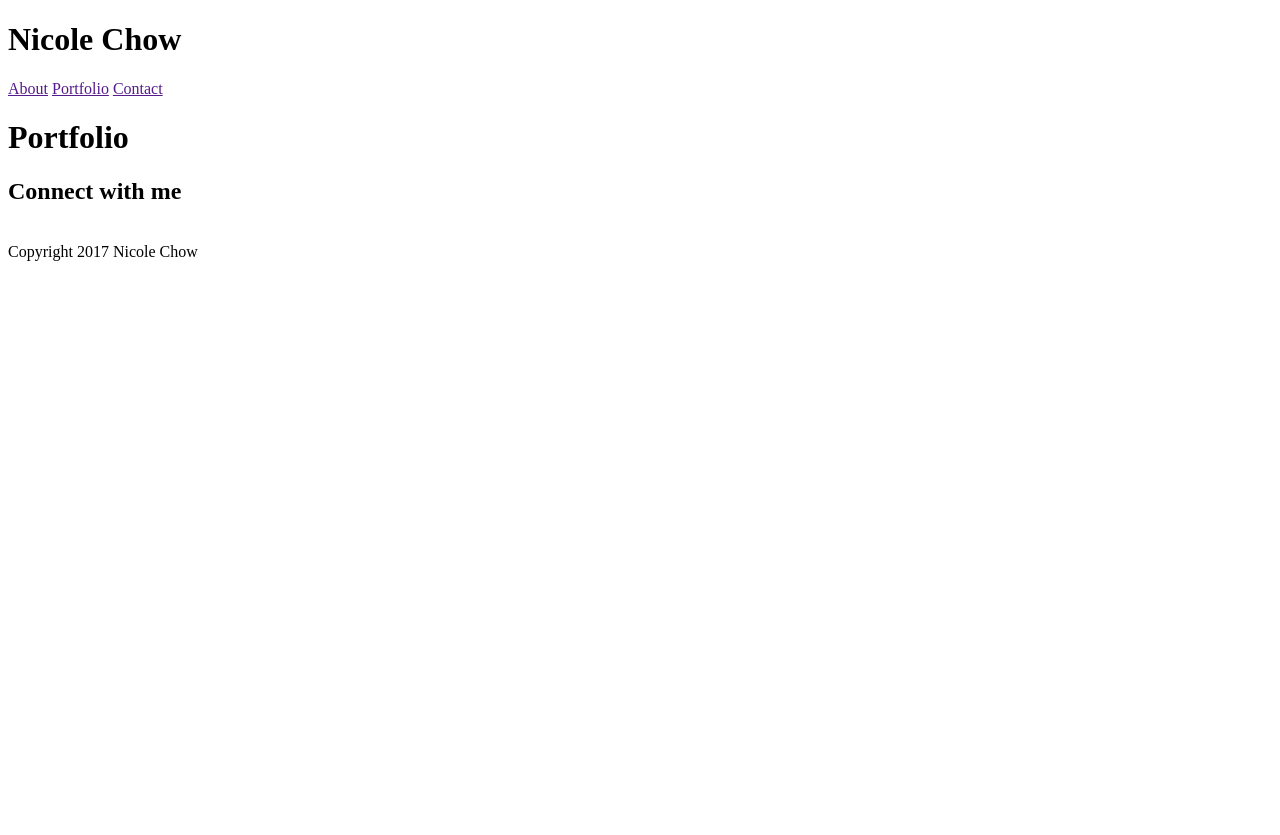
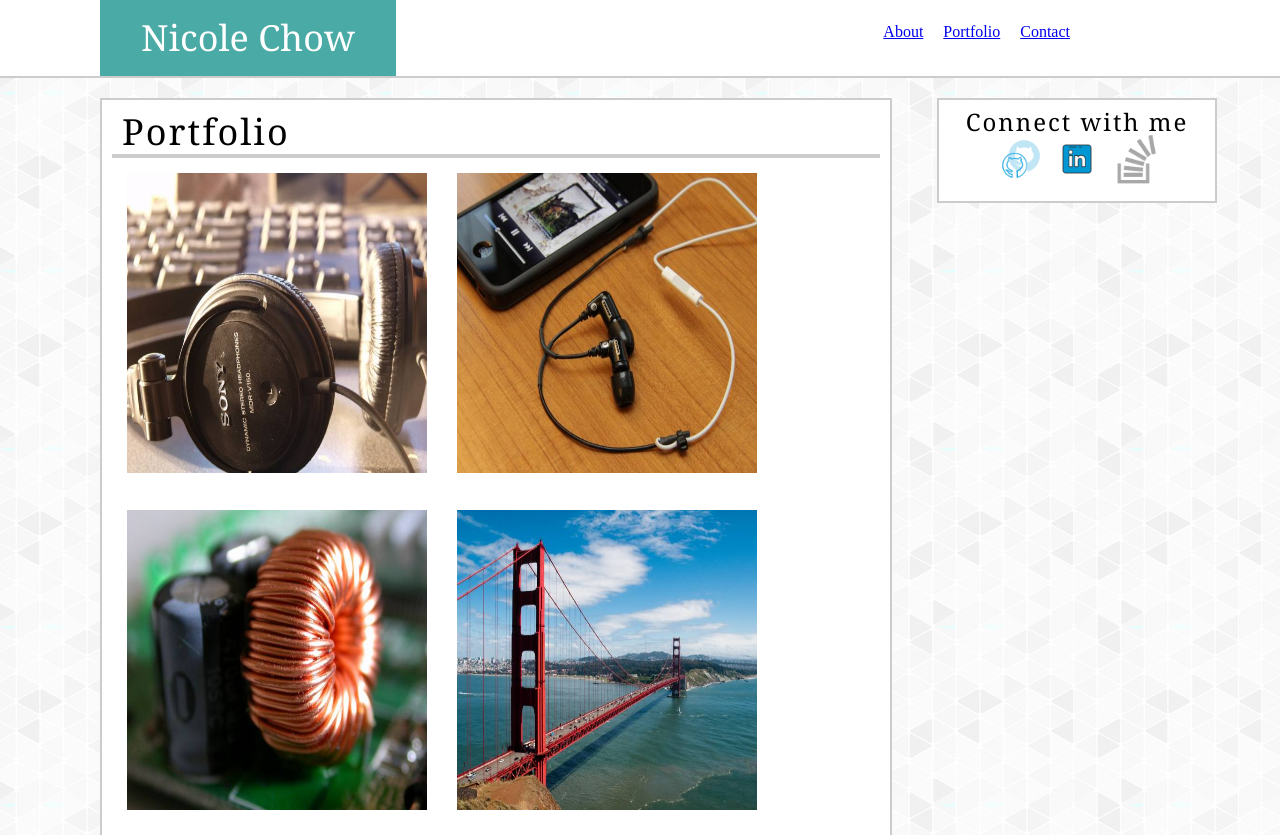
Before and after one commit to nicolechowt/Basic-Portfolio, a plain HTML site: page portfolio.html in a window 1280 px wide. Shown: the top 835 px of the page. Before the commit the page ends 800 px from the top, so only its background shows below. Drawn offline with Linux system fonts and the light colour scheme.

Commit message:
styled pages by modifying css and html files. added new portfolio photos in images folder

```diff
--- a/assets/css/style.css
+++ b/assets/css/style.css
@@ -9,17 +9,20 @@ h2 {
 }
 
 body {
-
+	height: 100%;
+	display: flex;
+	flex-direction: column;
 }
 
-#body {
+#content {
 	font-family: 'Arial', 'Helvetica Neue', Helvetica, sans-serif;
 	font-color:#777777;
 	font-size: 16px;
 	line-height: 24px;
 	letter-spacing: 2px;
 	background-image: url("../images/patternbackground.png");
-	padding: 20px 0 0 0;
+	padding: 20px 0px 0 0;
+	flex: 1 0 auto;
 
 }
 
@@ -45,9 +48,9 @@ body {
 
 #top_right {
 	background-color: white;
-	padding: 14px 0px 0px 450px;
-	margin: 0px 50px 0px 0px;
-	float:left;
+	padding: 14px 0px 0px 350px;
+	margin: 0px 200px 0px 0px;
+	float:right;
 	text-align: center;
 	vertical-align: center;
 }
@@ -58,24 +61,30 @@ body {
 
 }
 
-#content {
+#left_side{
 	background: white;
-	width: 50%;
+	width: 60%;
 	margin: 0px 5px 50px 100px;
 	display: block;
 	padding: 10px;
 	float: left;
 	border: 2px solid #cccccc;
+	flex: 1 0 auto;
 
 }
 
-#about_me {
+#header_section {
 	padding: 10px;
 	border-bottom: 4px solid #cccccc;
 }
 
 #profile_picture {
 	float:left;
+	padding: 15px;
+}
+
+#portfolio_photos{
+	float: left;
 	padding: 15px;
 }
 
@@ -92,6 +101,7 @@ body {
 	text-align: center;
 	border: 2px solid #cccccc;
 	margin: 0 0 0 40px;
+	flex: 1 0 auto;
 }
 
 footer {
--- a/portfolio.html
+++ b/portfolio.html
@@ -4,57 +4,64 @@
 <head>
   <meta charset="utf-8">
 
+
   <title>Portfolio</title>
+  <link rel="stylesheet" type="text/css" href="assets/css/reset.css">
+  <link rel="stylesheet" type="text/css" href="assets/css/style.css">
+
 
 
 </head>
 
 <body>
-  <div>
-	<div>
+ <section id="header">
+	<div id="top_bar_name">
 		<h1>Nicole Chow</h1>
 	</div>
 
-	<div>
-		<a href="">About</a>
-		<a href="">Portfolio</a>
-		<a href="">Contact</a>
+	<div id="top_right">
+		<div class="link_spacing"><a href="index.html">About</a></div>
+		<div class="link_spacing"><a href="portfolio.html">Portfolio</a></div>
+		<div class="link_spacing"><a href="contact.html">Contact</a></div>
+	</div>
+</section>
+
+<section id="content">
+	<div id="left_side">
+		<div id="header_section">
+			<h1>Portfolio</h1>
 		</div>
 
-	<div>
-		<h1>Portfolio</h1>
-			<div>
-
+		<div id="portfolio_photos"><img src="assets/images/portfolio1.jpg" width="300" height="300" alt="headphones">
 		</div>
 
-			<div>
-
+		<div id="portfolio_photos">
+			<img src="assets/images/portfolio2.jpg" width="300" height="300" alt="iPhone">
 		</div>
 
-			<div>
-
+		<div id="portfolio_photos">
+			<img src="assets/images/portfolio3.jpg" width="300" height="300" alt="Coil">
 		</div>
 
-			<div>
-
+		<div id="portfolio_photos">
+			<img src="assets/images/portfolio4.jpg" width="300" height="300" alt="Golden Gate Bridge">
+		</div>
 	</div>
 
-			<div>
+		<div id="connect_with_me">
+		<h2>Connect with me</h2>
+		<a href="https://github.com/nicolechowt"><img src="assets/images/github.png" width="50" height="50" alt="githublogo"></a>
 
+		<a href="https://www.linkedin.com/in/nicole-chow-p-e"><img src="assets/images/linkedin.png" width="50" height="50" alt="linkedinlogo"></a>
+
+		<a href="https://stackoverflow.com/users/8407462/nicole"><img src="assets/images/stackoverflow.png" width="50" height="50" alt="stackoverflowlogo"></a>
 		</div>
 
-			<div>
 
-			</div>
 
-	</div>
-
-	<div>
-		<h2>Connect with me</h2>
-		<img src=""><img src=""><img src="">
-	</div>
 
 <footer>Copyright 2017 Nicole Chow</footer>
+</section>
 
 </body>
 </html>
```
Also changed, not shown: contact.html (+23 -9 lines), index.html (+24 -12 lines), assets/images/portfolio1.jpg (added), assets/images/portfolio2.jpg (added), assets/images/portfolio3.jpg (added), assets/images/portfolio4.jpg (added). Lines whose indentation alone changed are shown as unchanged.
